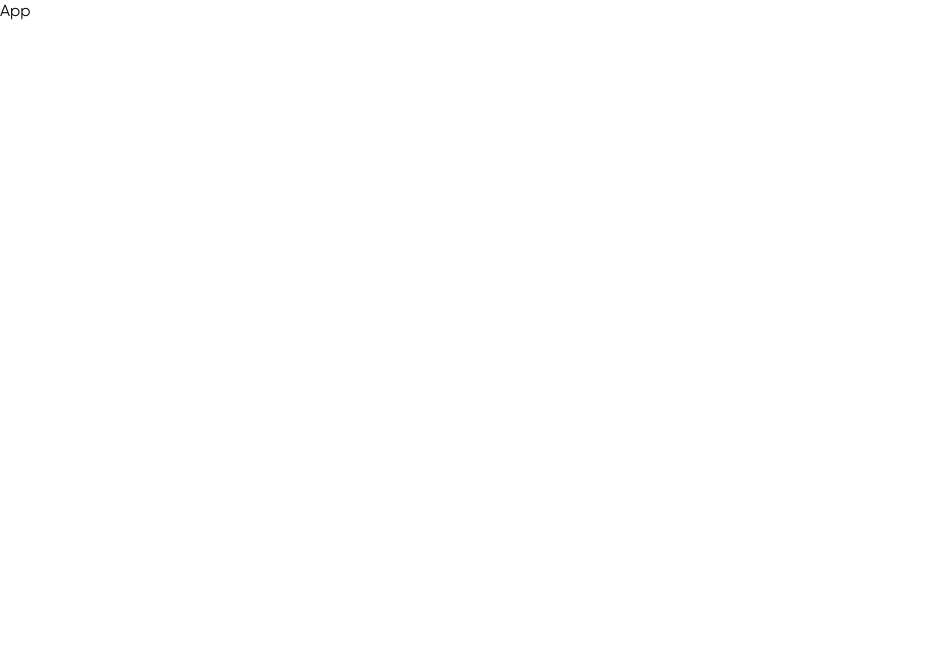
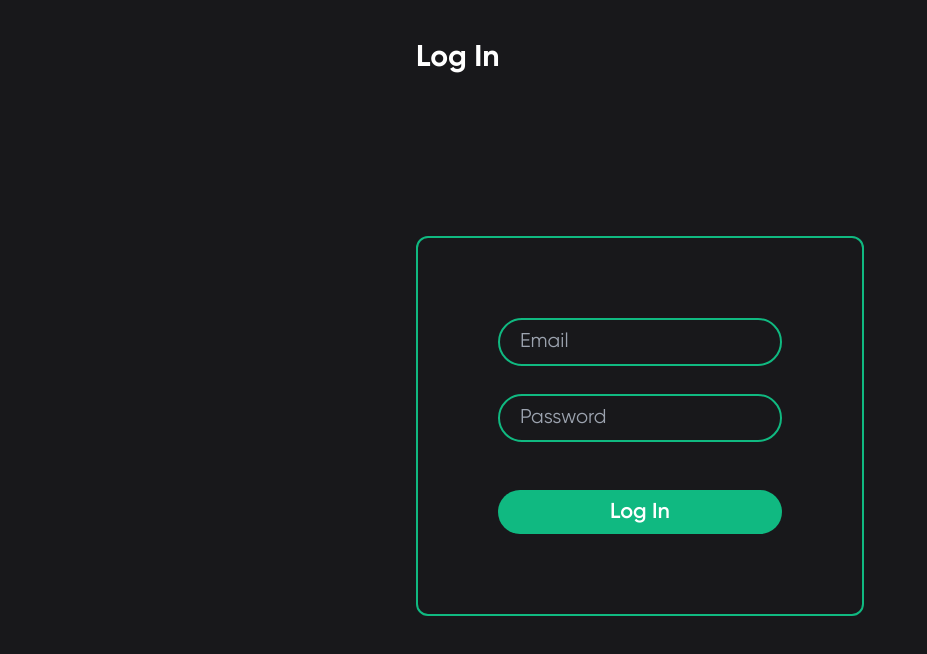
Before and after one commit to ad1tyac0des/Employee-Management-System, a React (Vite) app: page / in a window 1280 px wide. Shown: the top 654 px of the page, without its empty margins (0-927 px from the left). Built offline with nearby package versions, Linux system fonts and the light colour scheme.

Commit message:
feat: Add login page component

```diff
--- a/src/App.jsx
+++ b/src/App.jsx
@@ -1,7 +1,9 @@
+import Login from "./components/Auth/Login";
+
 const App = () => {
     return (
         <div>
-            App
+            <Login />
         </div>
     )
 }
--- a/src/components/Auth/Login.jsx
+++ b/src/components/Auth/Login.jsx
@@ -1,9 +1,51 @@
+import { useState } from "react";
+
 const Login = () => {
+    const [email, setEmail] = useState('');
+    const [password, setPassword] = useState('');
+
+    const handleSubmit = e => {
+        e.preventDefault();
+        console.log(email)
+        console.log(password)
+
+        setEmail('')
+        setPassword('')
+    }
+
     return (
-        <div>
-            Login
+        <div className="login-container w-full h-screen bg-zinc-900 px-5 sm:px-28 md:px-60 lg:px-80 xl:px-[26rem] 2xl:px-[32rem] py-10">
+            <div className="">
+                <h1 className="text-white text-3xl font-bold">Log In</h1>
+            </div>
+            <div className="mt-40 lg:border-2 lg:border-emerald-500 lg:rounded-xl lg:p-20 2xl:px-40 2xl:py-28">
+                <form onSubmit={handleSubmit} className="text-white flex flex-col items-center justify-center gap-5 xl:gap-7">
+                    <input
+                        required
+                        onChange={e => setEmail(e.target.value)}
+                        value={email}
+                        className="w-full px-5 py-2 rounded-full outline-none border-2 border-emerald-500 bg-transparent text-lg lg:text-xl"
+                        type="email"
+                        placeholder="Email"
+                    />
+                    <input
+                        required
+                        onChange={e => setPassword(e.target.value)}
+                        value={password}
+                        className="w-full px-5 py-2 rounded-full outline-none border-2 border-emerald-500 bg-transparent text-lg lg:text-xl"
+                        type="password"
+                        placeholder="Password"
+                    />
+                    <button
+                        className="w-full px-5 py-2 bg-emerald-500 rounded-full text-xl lg:text-[1.35rem] font-semibold mt-5"
+                        type="submit"
+                    >
+                        Log In
+                    </button>
+                </form>
+            </div>
         </div>
-    )
-}
+    );
+};
 
-export default Login
+export default Login;
```
